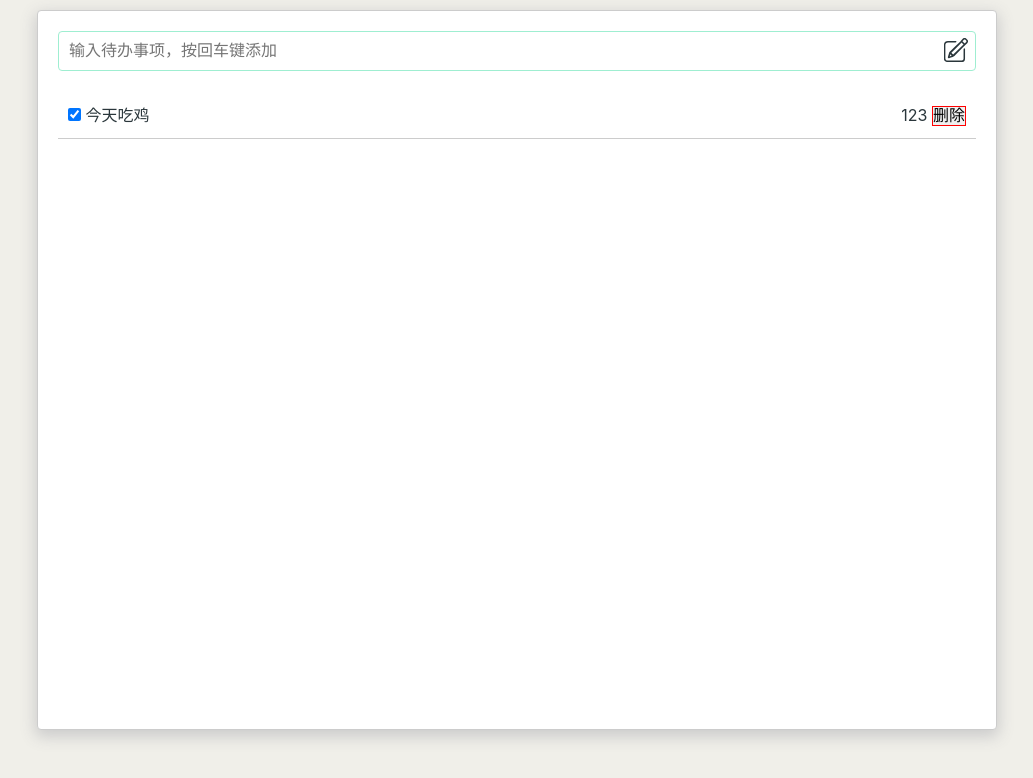
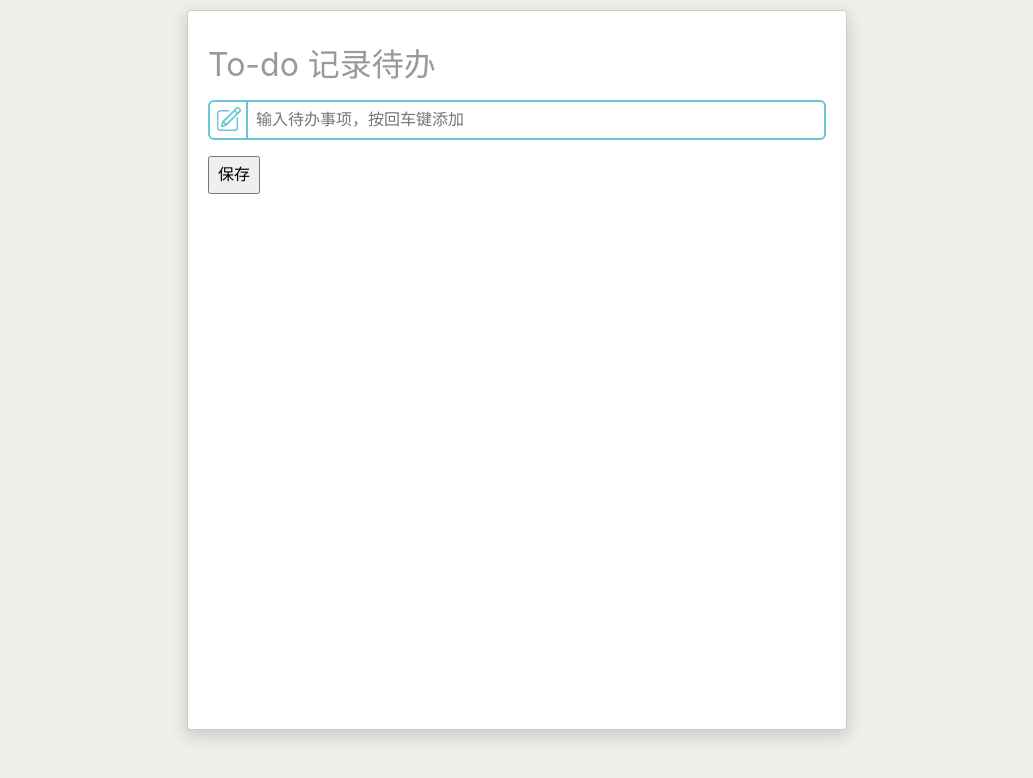
Before and after one commit to XiongAmao/Vue-todolist-demo, a Vue app: page / in a window 1280 px wide. Shown: the top 778 px of the page, without its empty margins (123-1156 px from the left). Built offline with nearby package versions, Linux system fonts and the light colour scheme.

Commit message:
完成基本功能：创建/保存

```diff
--- a/index.html
+++ b/index.html
@@ -3,6 +3,7 @@
 
 <head>
   <meta charset="utf-8">
+  <meta name="viewport" content="width=device-width, initial-scale=1.0">
   <title>Vue-todolist-demo</title>
 </head>
 
--- a/src/App.vue
+++ b/src/App.vue
@@ -1,5 +1,8 @@
 <template>
   <div id="app">
+    <header>
+      To-do 记录待办
+    </header>
     <todo-list></todo-list>
     <!-- <router-view></router-view> -->
   </div>
@@ -20,19 +23,30 @@ export default {
 }
 </script>
 
-<style>
+<style lang="scss">
 body{
   padding:10px;
   background: #f0efe9;
+  @media (max-width:750px){
+    padding: 0;
+  }
 }
 #app {
   margin:0 auto;
-  max-width: 960px;
+  max-width: 660px;
   min-height:90vh;
   background: #fff;
   border:1px solid #ccc;
   border-radius: 4px;
   padding:20px;
   box-shadow: 0 5px 15px 2px #ccc;
+  @media (max-width:750px){
+    padding: 30px;
+  }
+  header {
+    font-size:32px;
+    padding:16px 0;
+    color:#999;
+  }
 }
 </style>
--- a/src/components/TodoList.vue
+++ b/src/components/TodoList.vue
@@ -1,18 +1,23 @@
 <template>
     <div class="todo-list">
-        <div class="newtask">
-            <input v-model="newTodo" type="text" @keypress.enter="addTodo" placeholder="输入待办事项，按回车键添加">
-            <div @click="addTodo" class="newtask-enter">
+        <section class="newtask">
+            <input class="newtask-input" v-model="newTodo" type="text" @keypress.enter="addTodo" placeholder="输入待办事项，按回车键添加">
+            <div @click="addTodo" class="newtask-enter-btn">
                 <svg class="icon icon-input">
                     <use xlink:href="#icon-input"></use>
                 </svg>
             </div>
 
+        </section>
+        <section class="task-bar">
+            <button @click="saveTodo" class="save-todo">保存</button>
+            <div class="task-state-sort">
+
             </div>
-
-        <div class="task-list">
+        </section>
+        <section class="task-list">
             <ol>
-                <li class="task-item" v-for="(todo,key,index) in todoList" :key="key">
+                <li class="task-item" :class="{finished:todo.done}" v-for="(todo,index) in todoList" :key="index">
                     <div class="task-content">
                         <input type="checkbox" v-model="todo.done">
                         <label>
@@ -21,13 +26,18 @@
                     </div>
                     <div class="task-info">
                         <span class="created-time">
-                            {{todo.createdAt}}
+                            创建时间：{{todo.createdAt | formateDate}}
                         </span>
-                        <button class="task-remove-btn" v-show="todo.done" @click="removeTodo(index)">删除</button>
+
                     </div>
+                    <button class="task-remove-btn" v-show="todo.done" @click="removeTodo(todo)">删除
+                        <svg class="icon icon-input">
+                            <use xlink:href="#icon-input"></use>
+                        </svg>
+                    </button>
                 </li>
             </ol>
-        </div>
+        </section>
 
         <!-- <new-tasks></new-tasks> -->
         <!-- <task-list></task-list> -->
@@ -53,6 +63,15 @@ export default {
             }]
         }
     },
+    created: function () {
+        window.onbeforeunload = () => {
+            let dataString = JSON.stringify(this.todoList)
+            window.localStorage.setItem('myTodos', dataString)
+        }
+        let oldDataString = window.localStorage.getItem('myTodos')
+        let oldData = JSON.parse(oldDataString)
+        this.todoList = oldData || []
+    },
     methods: {
         addTodo: function () {
             if (this.newTodo) {
@@ -68,8 +87,28 @@ export default {
             let index = this.todoList.indexOf(todo)
             this.todoList.splice(index, 1)
             // delete "1" element from index to end
+        },
+        saveTodo: function () {
+            let dataString = JSON.stringify(this.todoList)
+            window.localStorage.setItem('myTodos', dataString)
+        }
+    },
+    computed: {
+        sortList: function () {
+
+        }
+    },
+    filters: {
+        formateDate: function (value) {
+            let date = new Date((value || ""))
+            let month = date.getMonth(),
+                day = date.getDay(),
+                year = date.getFullYear()
+            return `${year}年${month}月${day}日`
+
         }
     }
+
 }
 </script>
 
@@ -78,33 +117,45 @@ export default {
     color: #2A363B;
 }
 
+
+/* new-todo input */
+
 .newtask {
     width: 100%;
     position: relative;
-    input {
+    border-radius: 6px;
+    >input {
         width: 100%;
         height: 40px;
         font-size: 16px;
-        padding: 0 10px;
-        border: 1px solid #9FEED1;
-        border-radius: 4px;
+        padding: 0 10px 0 46px;
+        margin-right: 10px;
+        border: 2px solid #6BC5D2;
         outline: none;
         transition: .6s;
+        border-radius: 6px;
         &:focus {
-            border-color: #11CBD7;
             transition: .6s;
+            border: #00AAA0 2px solid;
+        }
+        &:focus+.newtask-enter-btn {
+            border-color: #00AAA0;
+            svg {
+                fill: #00AAA0
             }
         }
-    .newtask-enter {
+    }
+    .newtask-enter-btn {
         position: absolute;
         height: 100%;
-        width: 40px; // line-height: 40px;
+        order: 1;
+        width: 40px;
         top: 0;
-        right: 0;
         display: flex;
         justify-content: center;
         align-items: center;
         transition: .3s;
+        border-right: 2px solid #6BC5D2;
         cursor: pointer;
         &:hover {
             svg {
@@ -113,8 +164,9 @@ export default {
         }
         svg {
             display: block;
-            fill: #2A363B;
+            fill: #6BC5D2;
             margin-bottom: 2px;
+            margin-left: 4px;
             width: 24px;
             height: 24px;
             transition: .3s;
@@ -122,27 +174,102 @@ export default {
     }
 }
 
+
+/* todo-action-bar */
+
+.task-bar {
+    margin-top: 16px;
+    display: flex;
+    justify-content: space-between;
+    button{
+        padding:8px 8px;
+        text-decoration: none;
+        outline: none;
+        cursor: pointer;
+    }
+}
+
+
+/* todo-list */
+
 .task-list {
     padding: 20px 0;
-}
-
     .task-item {
-    border-bottom: 1px solid #ccc;
         height: 48px;
         line-height: 48px;
-    transition: 0.3s linear;
-    padding: 0 10px;
+        padding: 0 20px 0 10px;
+        position: relative;
         display: flex;
         justify-content: space-between;
+        border: 1px solid #ccc;
+        border-radius: 4px;
+        transition: 0.3s linear;
+        overflow: hidden;
+        margin-bottom: 10px;
         &:hover {
             background: rgba(0, 0, 0, .03);
         }
-    .task-remove-btn {
-        padding: 0;
-        display: inline-block;
-        border: 1px solid red;
+        &::after {
+            content: '';
+            display: block;
+            position: absolute;
+            top: 0;
+            left: 0;
+            height: 100%;
+            width: 4px;
+            background: #24BABC;
+        }
+        &.urgent {
+            &::after {
+                background: #EF9037;
             }
         }
-
-.td-content {}
+        &.finished {
+            .task-info {
+                transform: translateX(-5em);
+            }
+            .task-content {
+                label {
+                    text-decoration: line-through;
+                    color: #aaa;
+                }
+            }
+            &::after {
+                background: #E85B48;
+            }
+        }
+        .task-info {
+            transition: .3s ease;
+            span {
+                font-size: 12px;
+                color: #999;
+            }
+        }
+        .task-remove-btn {
+            position: absolute;
+            top: 50%;
+            right: 1em;
+            transform: translateY(-50%);
+            padding: 0;
+            display: block;
+            outline: none;
+            height: 30px;
+            border: none;
+            background: #E85B48;
+            border: 1px solid #E85B48;
+            color: #fff;
+            border-radius: 4px;
+            padding: 0 8px;
+            box-shadow: none;
+            transition: .3s ease;
+            cursor: pointer;
+            &:hover {
+                border-color: #E85B48;
+                color: #E85B48;
+                background: #fff;
+            }
+            &:active {}
+        }
+    }
+}
 </style>
```
Lines whose indentation alone changed are shown as unchanged.
